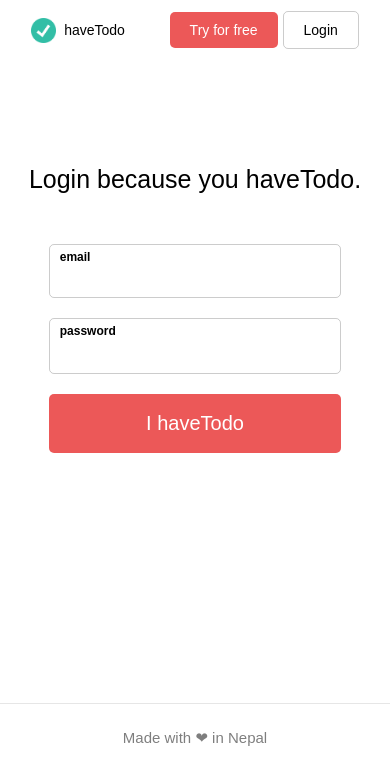
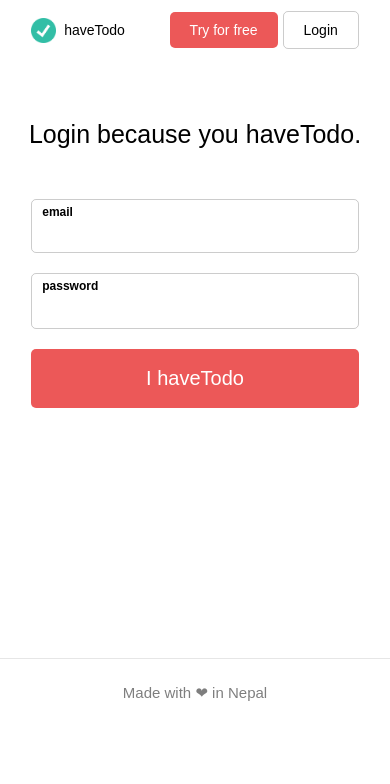
Before and after one commit to therealrinku/robonote, a React (Create React App) app: page /login in a window 390 px wide. Shown: the top 784 px of the page. Built offline with nearby package versions, Linux system fonts and the light colour scheme; some icons are missing.

Commit message:
auth page responsive improvements

```diff
--- a/src/sass/Auth.scss
+++ b/src/sass/Auth.scss
@@ -93,9 +93,10 @@
   .auth--page {
     margin-left: auto;
     margin-right: auto;
+    margin-top: 120px;
 
     .auth--form {
-      width: 75vw;
+      width: 84vw;
     }
   }
 }
```
